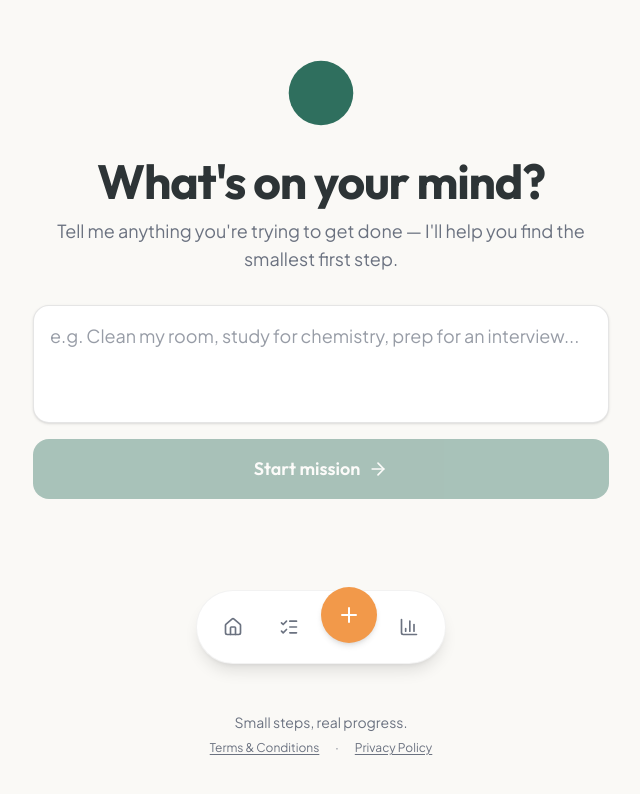
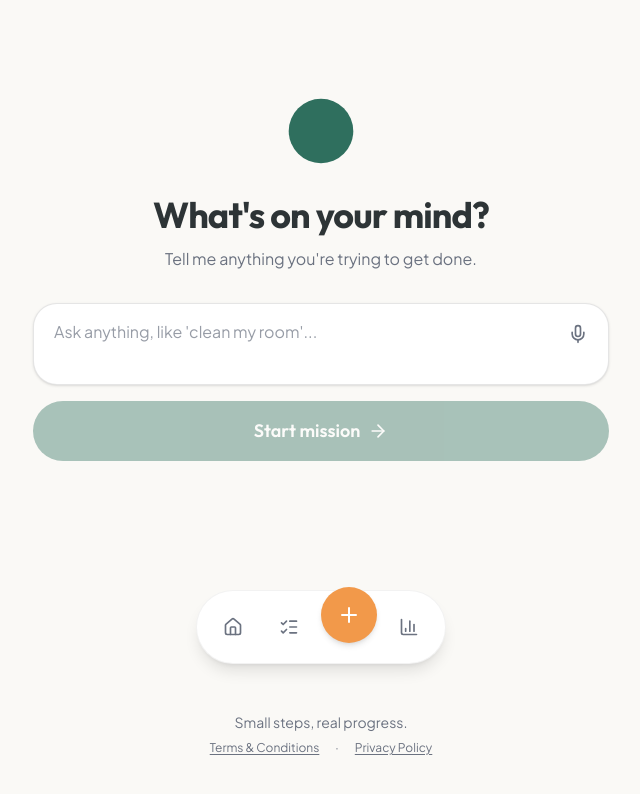
Before and after one commit to kaycee3y/kairo, a Next.js app in the folder kairo/: page /start in a window 1280 px wide. Shown: the part 120-914 px from the top of the page, without its empty margins (319-959 px from the left). Built offline with nearby package versions, Linux system fonts and the light colour scheme.

Commit message:
Update page.tsx

```diff
--- a/kairo/src/app/start/page.tsx
+++ b/kairo/src/app/start/page.tsx
@@ -3,7 +3,7 @@
 import { useState } from "react";
 import { useRouter } from "next/navigation";
 import { motion } from "framer-motion";
-import { ArrowRight } from "lucide-react";
+import { ArrowRight, Mic } from "lucide-react";
 import { useKairoStore } from "@/lib/store/useKairoStore";
 import { BreakdownResponse, Mission, Step } from "@/lib/types";
 
@@ -77,25 +77,27 @@ export default function StartPage() {
         />
 
         <div className="flex flex-col gap-3">
-          <h1 className="font-display text-4xl sm:text-5xl font-bold tracking-tight">
+          <h1 className="font-display text-3xl sm:text-4xl font-bold tracking-tight">
             What&apos;s on your mind?
           </h1>
-          <p className="text-[#6B7280] text-lg">
-            Tell me anything you&apos;re trying to get done — I&apos;ll help
-            you find the smallest first step.
+          <p className="text-[#6B7280] text-base">
+            Tell me anything you&apos;re trying to get done.
           </p>
         </div>
 
         <div className="w-full flex flex-col gap-4">
-          <textarea
-            value={task}
-            onChange={(e) => setTask(e.target.value)}
-            placeholder="e.g. Clean my room, study for chemistry, prep for an interview..."
-            rows={3}
-            className="w-full rounded-2xl border border-black/10 bg-white p-4 text-lg
-                       placeholder:text-[#6B7280]/70 focus:outline-none focus:ring-2
-                       focus:ring-[#2F6F5E] resize-none shadow-sm"
-          />
+          <div className="w-full flex items-start gap-3 rounded-3xl border border-black/10
+                          bg-white px-5 py-4 shadow-sm focus-within:ring-2 focus-within:ring-[#2F6F5E]">
+            <textarea
+              value={task}
+              onChange={(e) => setTask(e.target.value)}
+              placeholder="Ask anything, like 'clean my room'..."
+              rows={2}
+              className="flex-1 bg-transparent outline-none text-base resize-none
+                         placeholder:text-[#6B7280]/70"
+            />
+            <Mic size={20} className="text-[#6B7280] mt-1 shrink-0" />
+          </div>
 
           {error && (
             <p className="text-sm text-[#B45309] text-left" role="alert">
@@ -106,7 +108,7 @@ export default function StartPage() {
           <button
             onClick={handleStart}
             disabled={loading || !task.trim()}
-            className="w-full flex items-center justify-center gap-2 rounded-2xl
+            className="w-full flex items-center justify-center gap-2 rounded-full
                        bg-[#2F6F5E] text-white font-display font-semibold text-lg
                        py-4 transition-opacity disabled:opacity-40
                        hover:opacity-90 focus:outline-none focus:ring-2
```
